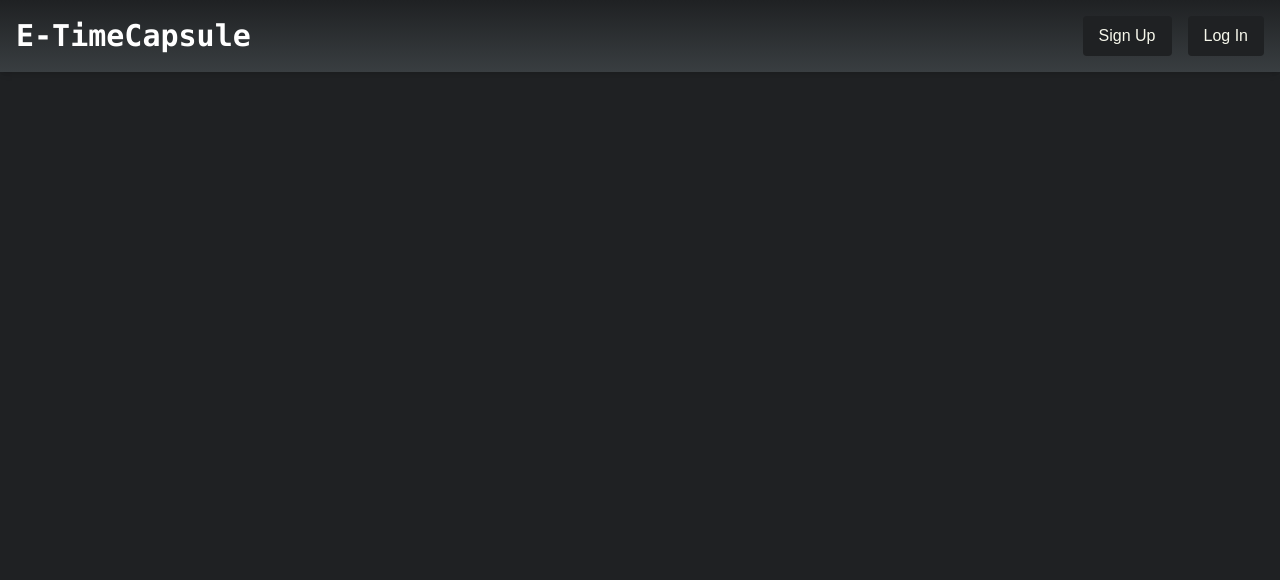
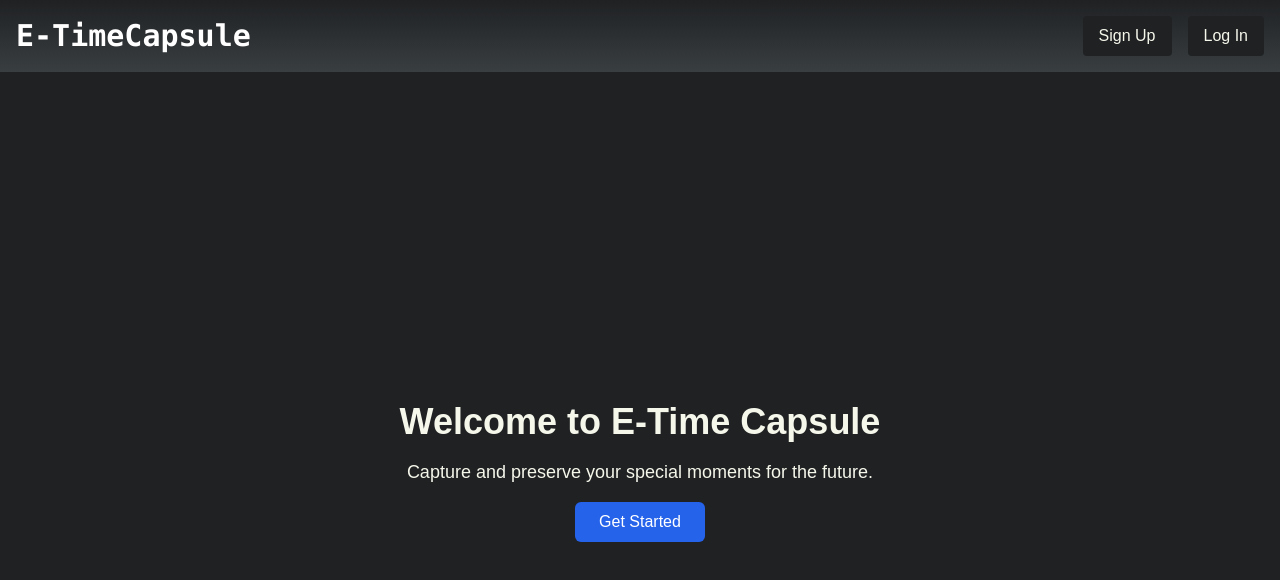
Before and after one commit to janakshukla/e-timecapsule, a Next.js app: page / in a window 1280 px wide. Shown: the top 580 px of the page. Built offline with nearby package versions, Linux system fonts and the light colour scheme; no server answers; a web font is replaced by a local one.

Commit message:
Enhance global error page styling and add scrollbar customization; update home page with welcome message and navigation button

```diff
--- a/app/global-error.js
+++ b/app/global-error.js
@@ -2,11 +2,15 @@
 
 export default function GlobalError({ error, reset }) {
   return (
-
-    <html>
-      <body>
-        <h2>Something went wrong!</h2>
-        <button onClick={() => reset()}>Try again</button>
+    <html className="h-full bg-gray-100">
+      <body className="flex flex-col items-center justify-center min-h-screen p-4">
+        <h2 className="text-2xl font-bold mb-4 text-red-600">Something went wrong!</h2>
+        <button
+          className="bg-blue-500 hover:bg-blue-600 text-white px-4 py-2 rounded"
+          onClick={() => reset()}
+        >
+          Try again
+        </button>
       </body>
     </html>
   )
--- a/app/globals.css
+++ b/app/globals.css
@@ -1,3 +1,11 @@
 @tailwind base;
 @tailwind components;
 @tailwind utilities;
+
+
+
+
+body::-webkit-scrollbar{
+    width: 0px;
+    background: transparent;
+}
--- a/app/page.js
+++ b/app/page.js
@@ -1,3 +1,4 @@
+import Link from "next/link";
 
 
 
@@ -5,9 +6,18 @@ export default function Home() {
 
 
   return (
-    <div className=""  >
-
-
+    <div className="min-h-screen flex flex-col items-center justify-center bg-primary-300
+    text-secondry-100 py-10">
+      <section className="text-center space-y-4">
+        <h1 className="text-4xl font-bold">Welcome to E-Time Capsule</h1>
+        <p className="text-lg">
+          Capture and preserve your special moments for the future.
+        </p>
+        <Link href="/dashboard"> <button  className="px-6 mt-4 py-2 bg-blue-600 text-white rounded-md hover:bg-blue-500">
+          Get Started
+        </button>
+        </Link>
+      </section>
     </div>
   );
 }
```
